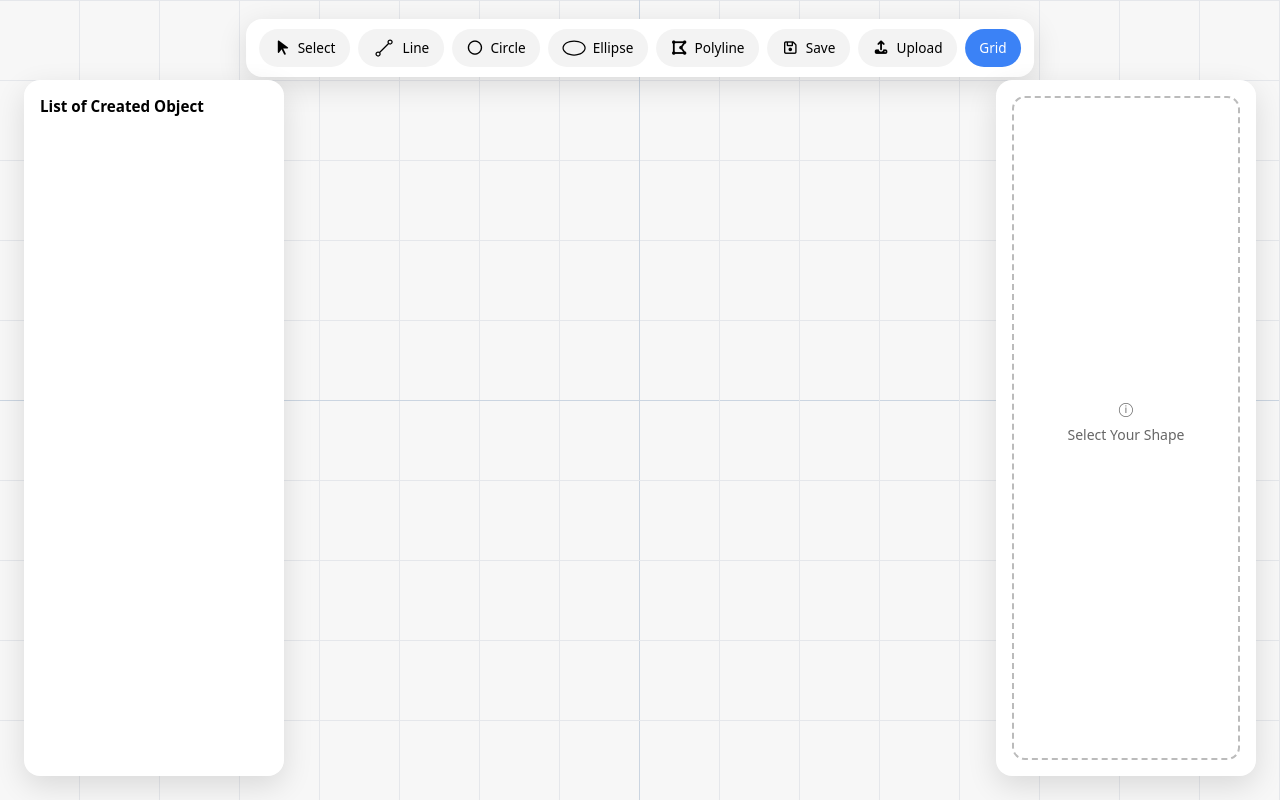
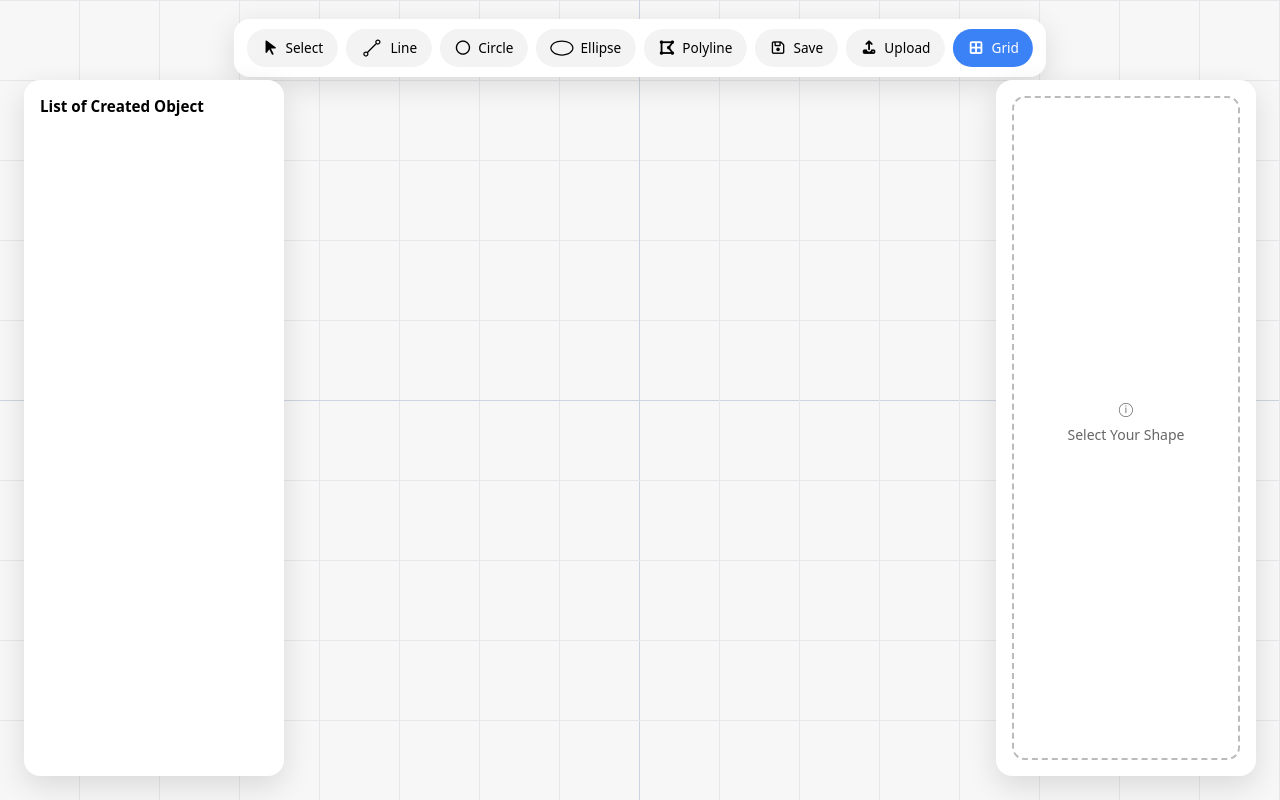
Before and after one commit to MKhexa05/SketcherApp, a website built with Vite: page index.html in a window 1280 px wide. Built offline with nearby package versions, Linux system fonts and the light colour scheme.

Commit message:
grid button icon

```diff
--- a/index.html
+++ b/index.html
@@ -38,7 +38,9 @@
       </button>
       <input type="file" id="fileInput" accept=".json" hidden />
       <button id="btn-upload"><i class="fa-solid fa-upload"></i>Upload</button>
-      <button id="btn-grid-toggle" class="toolbar-btn active">Grid</button>
+      <button id="btn-grid-toggle" class="toolbar-btn active">
+        <i class="fa-solid fa-table-cells-large"></i>Grid
+      </button>
     </div>
 
     <!-- LEFT PANEL -->
```
